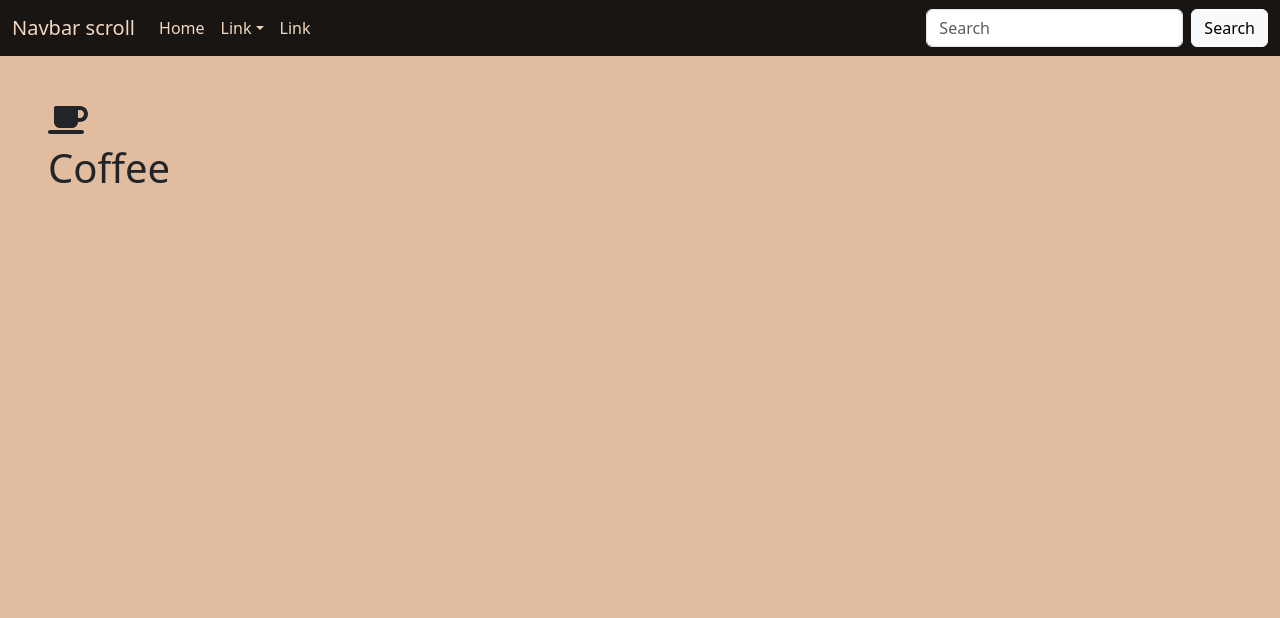
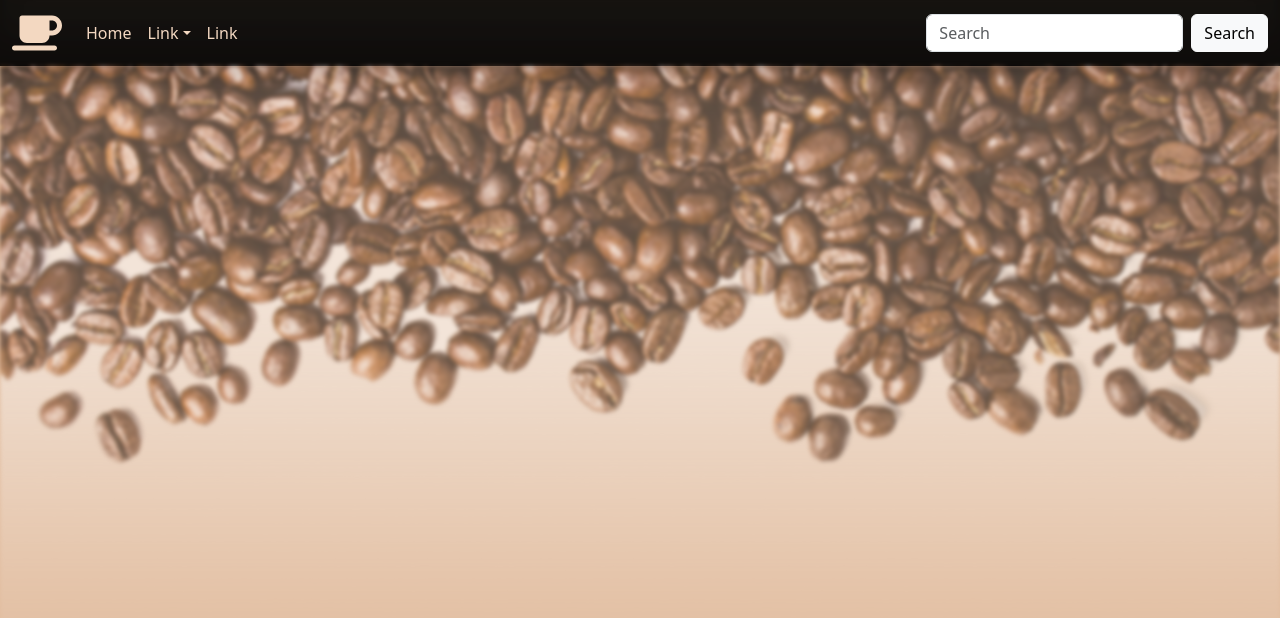
Before and after one commit to EmirCBKC/Coffee-E-Commerce-REACT-PYTHON-DJANGO-SASS, a React (Create React App) app in the folder coffee/: page / in a window 1280 px wide. Shown: the top 618 px of the page. Built offline with nearby package versions, Linux system fonts and the light colour scheme.

Commit message:
header-add

```diff
--- a/coffee/src/components/Main.js
+++ b/coffee/src/components/Main.js
@@ -2,22 +2,22 @@ import 'bootstrap/dist/css/bootstrap.min.css'
 import React, { useEffect } from 'react';
 import AOS from 'aos';
 import 'aos/dist/aos.css';
-import { FontAwesomeIcon } from '@fortawesome/react-fontawesome'
-import { faCoffee } from '@fortawesome/free-solid-svg-icons'
 import MyNavbar from './MyNavbar';
+import header from './img/header.png'
 import './Main.scss';
 
 function Main() {
 
     useEffect(() => {
-        AOS.init(); // AOS'u başlatın
+        AOS.init();
     }, []);
 
     return (
         <>
             <MyNavbar/>
-            <FontAwesomeIcon className='mt-5 ms-5' icon={faCoffee} size="2xl"/>
-            <h1 className='mt-2 ms-5'>Coffee</h1>
+            <div className='header'>
+                <img alt='' src={header} width="100%"></img>
+            </div>
         </>
     )
 }
--- a/coffee/src/components/Main.scss
+++ b/coffee/src/components/Main.scss
@@ -16,6 +16,7 @@ body {
 
 .navbar {
   background-color: $navbar;
+  box-shadow: rgba(0, 0, 0, 0.17) 0px -23px 25px 0px inset, rgba(0, 0, 0, 0.15) 0px -36px 30px 0px inset, rgba(0, 0, 0, 0.1) 0px -79px 40px 0px inset, rgba(0, 0, 0, 0.06) 0px 2px 1px, rgba(0, 0, 0, 0.09) 0px 4px 2px, rgba(0, 0, 0, 0.09) 0px 8px 4px, rgba(0, 0, 0, 0.09) 0px 16px 8px, rgba(0, 0, 0, 0.09) 0px 32px 16px;
 
   .navbar-brand,
   .nav-link {
@@ -29,3 +30,8 @@ body {
     }
   }
 }
+
+.header img{
+  opacity: 0.6;
+  filter: blur(2px);
+}
--- a/coffee/src/components/MyNavbar.js
+++ b/coffee/src/components/MyNavbar.js
@@ -4,13 +4,15 @@ import Form from 'react-bootstrap/Form';
 import Nav from 'react-bootstrap/Nav';
 import Navbar from 'react-bootstrap/Navbar';
 import NavDropdown from 'react-bootstrap/NavDropdown';
+import { FontAwesomeIcon } from '@fortawesome/react-fontawesome'
+import { faCoffee } from '@fortawesome/free-solid-svg-icons'
 
 function MyNavbar() {
     return (
         <>
             <Navbar expand="lg" className="navbar">
                 <Container fluid>
-                    <Navbar.Brand href="#">Navbar scroll</Navbar.Brand>
+                    <Navbar.Brand href="#"><FontAwesomeIcon icon={faCoffee} size="2xl"/></Navbar.Brand>
                     <Navbar.Toggle aria-controls="navbarScroll" />
                     <Navbar.Collapse id="navbarScroll">
                         <Nav
```
Also changed, not shown: coffee/src/components/img/header.png (added).
